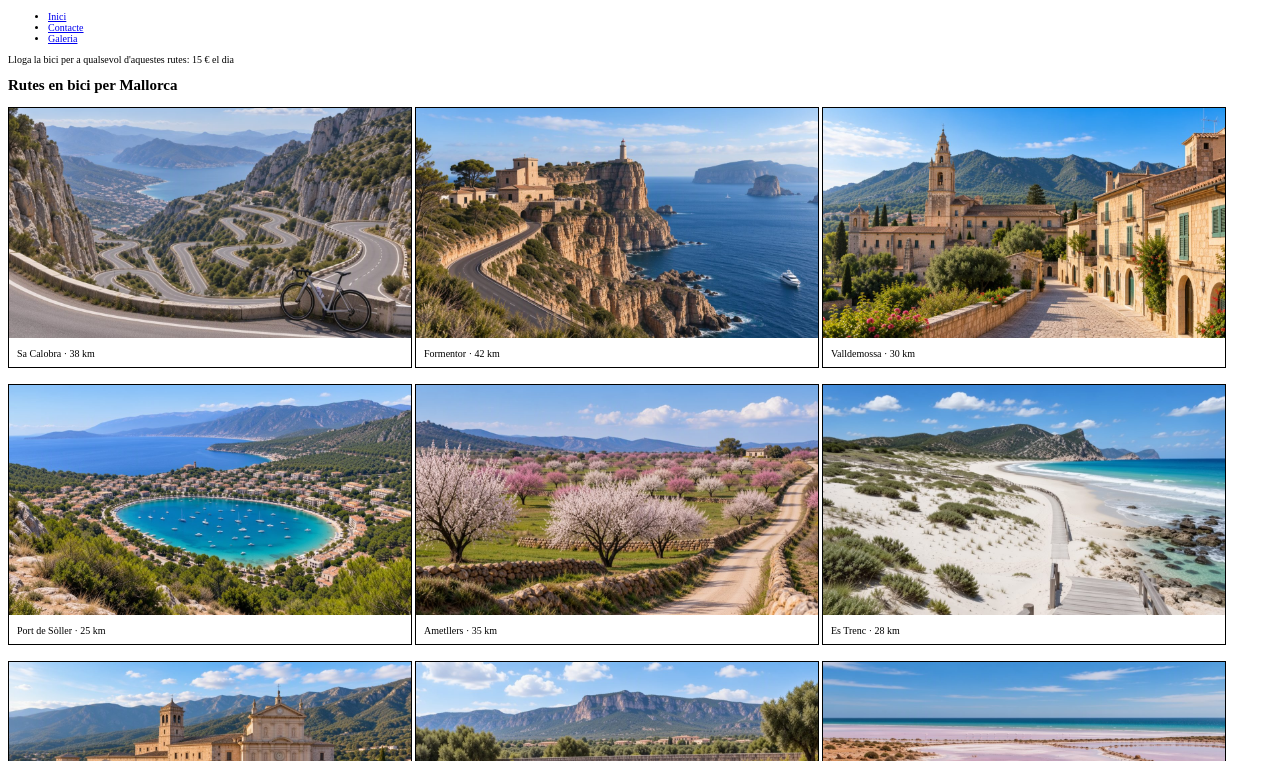
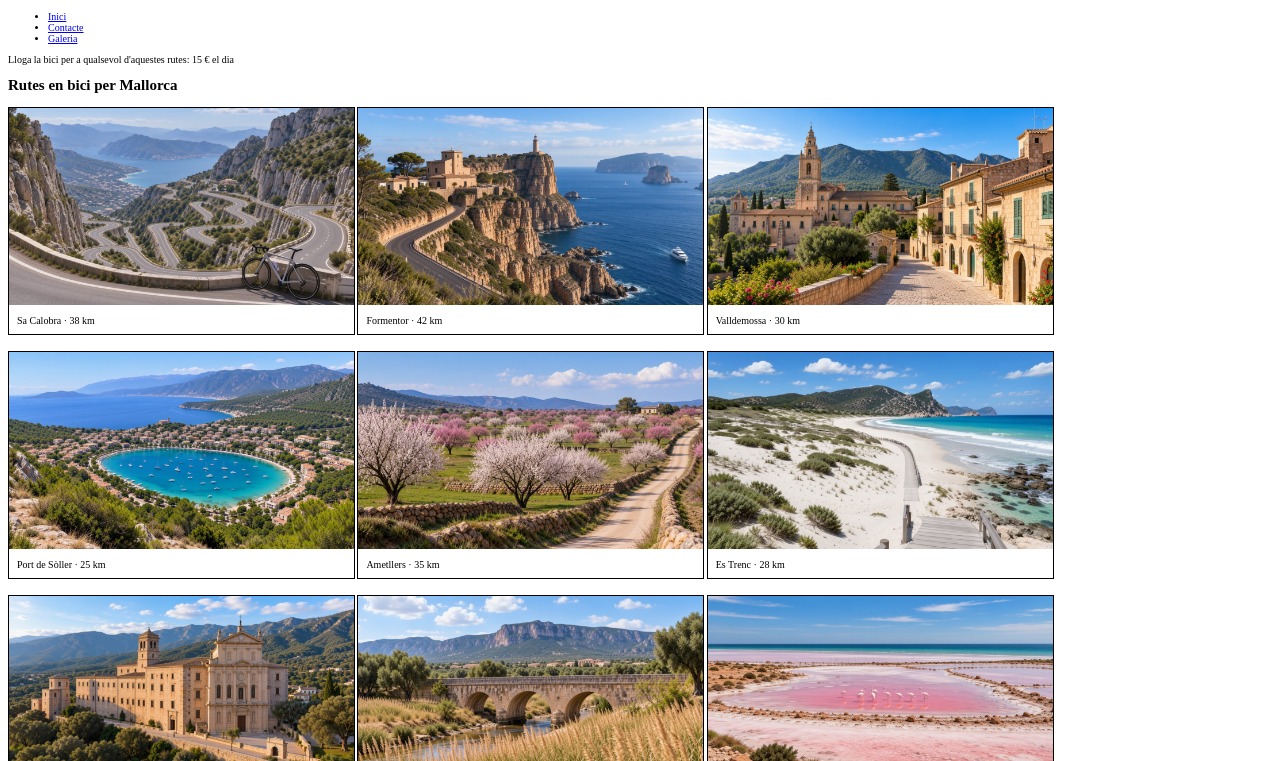
Before and after one commit to rlopezau/web_examen_complet, a plain HTML site: page galeria.html in a window 1280 px wide. Shown: the part 39-800 px from the top of the page. Drawn offline with Linux system fonts and the light colour scheme.

Commit message:
Reforç 5.1: la galeria

```diff
--- a/css/galeria.css
+++ b/css/galeria.css
@@ -1,13 +1,14 @@
 html {
     box-sizing: border-box;
     font-size: 62.5%; /* 1rem = 10px */
+    max-width: 1100px;
 }
 *, *::before, *::after {
     box-sizing: inherit;
 }
 
 figure {
-    margin: 0 0 16px 0;
+    margin: 0 0 16px;
     background-color: white;
     border: 1px solid black;
     display: inline-block;
```
Also changed, not shown: formulari.txt (added).
